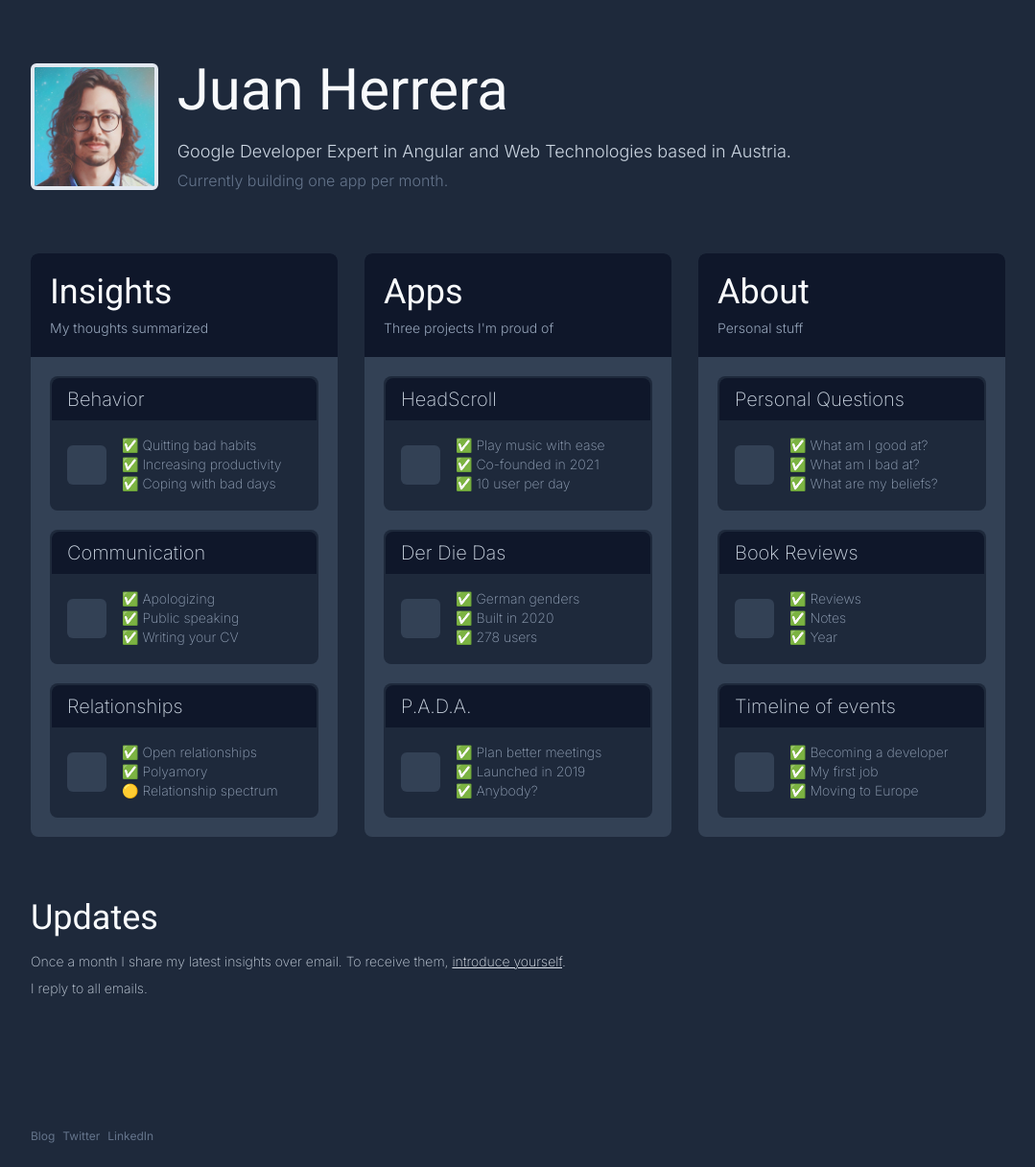
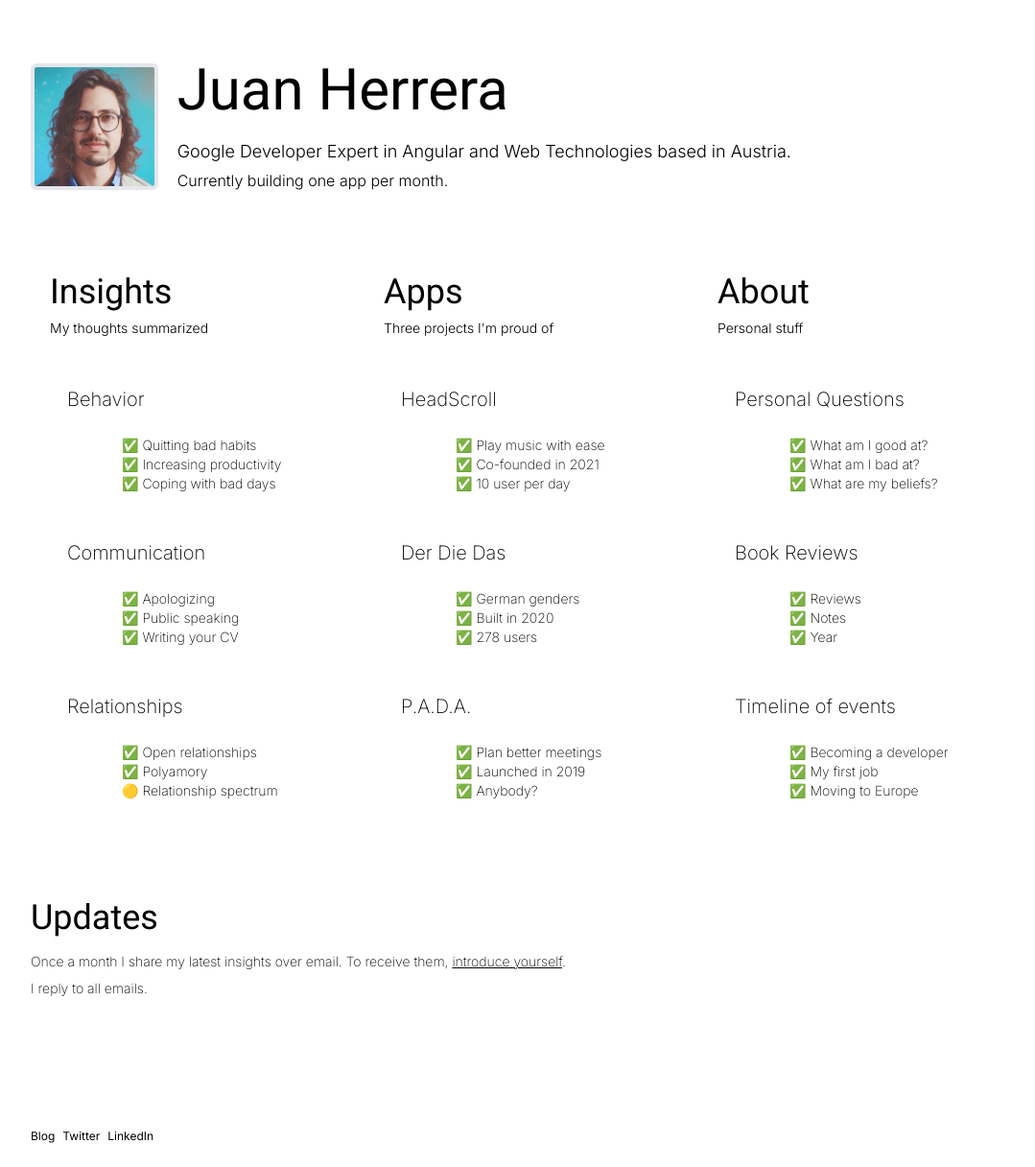
Before and after one commit to jdjuan/jdjuan.io, a Next.js app: page / in a window 1280 px wide. Shown: the whole page at 96% size, without its empty margins (96-1175 px from the left). Built offline with nearby package versions, Linux system fonts and the light colour scheme; what tailwindcss-debug-screens would draw is missing.

Commit message:
add dark mode

```diff
--- a/components/footer.tsx
+++ b/components/footer.tsx
@@ -8,9 +8,15 @@ const Footer = () => {
     { text: "LinkedIn", link: "https://www.linkedin.com/in/jdjuan" },
   ];
   return (
-    <div className='mt-16 -mb-10  pt-2 text-xs text-slate-600'>
+    <div className='mt-16 -mb-10  pt-2 text-xs dark:text-slate-600'>
       {links.map(({ text, link }) => (
-        <a key={text} href={link} target='_blank' className='col-span-1 mr-2 text-slate-500' rel='noopener noreferrer'>
+        <a
+          key={text}
+          href={link}
+          target='_blank'
+          className='col-span-1 mr-2 dark:text-slate-500'
+          rel='noopener noreferrer'
+        >
           {text}
         </a>
       ))}
--- a/components/highlight-text.tsx
+++ b/components/highlight-text.tsx
@@ -2,7 +2,7 @@ import { ReactNode } from "react";
 
 type Props = { children?: ReactNode };
 const HighlightText = ({ children }: Props) => {
-  return <span className='text-slate-200'>{children}</span>;
+  return <span className='dark:text-slate-200'>{children}</span>;
 };
 
 export default HighlightText;
--- a/components/main-layout.tsx
+++ b/components/main-layout.tsx
@@ -1,5 +1,4 @@
-import { Roboto } from "@next/font/google";
-import { Inter } from "@next/font/google";
+import { Roboto, Inter } from "@next/font/google";
 import { ReactNode } from "react";
 import Head from "next/head";
 import Footer from "./footer";
@@ -17,7 +16,7 @@ export default function MainLayout({ children }: Props) {
         <link rel='icon' href='/favicon.ico' />
       </Head>
       <main
-        className={`${inter.variable} ${roboto.variable} ${inter.className} relative select-none border-slate-200 text-sm text-slate-50`}
+        className={`${inter.variable} ${roboto.variable} ${inter.className} relative select-none text-sm dark:border-slate-200 dark:text-slate-50`}
       >
         <div className='p-6 sm:p-12 md:p-16 lg:mx-auto lg:max-w-6xl'>
           {children}
--- a/components/question-sheet.tsx
+++ b/components/question-sheet.tsx
@@ -15,24 +15,30 @@ const QuestionSheet = ({ questionSheet }: Props) => {
           {/* QUESTIONS */}
           <div className='grid max-w-5xl gap-4 md:grid-cols-2 md:gap-6'>
             {questionSheet.items.map((item) => (
-              <div className='max-w-lg rounded-md bg-slate-900 p-4 md:p-5 md:pt-4 lg:p-6 lg:pt-5' key={item.question}>
+              <div
+                className='max-w-lg rounded-md p-4 dark:bg-slate-900 md:p-5 md:pt-4 lg:p-6 lg:pt-5'
+                key={item.question}
+              >
                 {/* QUESTION */}
                 <h2 className='mb-2 text-xl font-medium md:text-2xl'>{item.question}</h2>
                 {/* ANSWER */}
                 {item.answer && (
-                  <div className='whitespace-pre-line text-xs font-light text-slate-400 sm:text-sm lg:text-base'>
+                  <div className='whitespace-pre-line text-xs font-light dark:text-slate-400 sm:text-sm lg:text-base'>
                     <item.answer></item.answer>
                   </div>
                 )}
                 {/* LIST */}
                 {item.list && (
-                  <div className='mt-4 text-xs text-slate-400'>
+                  <div className='mt-4 text-xs dark:text-slate-400'>
                     {item.list.map(({ text, link }) => (
                       <a href={link} key={text} target='_blank' rel='noreferrer'>
                         <div
-                          className={cx("mb-2 mr-2 inline-block rounded-md border border-slate-700 bg-slate-800 p-2 ", {
-                            "hover:border-slate-50": !!link,
-                          })}
+                          className={cx(
+                            "mb-2 mr-2 inline-block rounded-md border p-2 dark:border-slate-700 dark:bg-slate-800 ",
+                            {
+                              "hover:dark:border-slate-50": !!link,
+                            }
+                          )}
                         >
                           {text}
                         </div>
--- a/components/upcoming-article.tsx
+++ b/components/upcoming-article.tsx
@@ -1,8 +1,8 @@
 const UpcomingArticle = () => {
   return (
-    <p className='rounded-sm bg-slate-800 p-2 text-xs text-slate-500 sm:text-sm'>
+    <p className='rounded-sm p-2 text-xs dark:bg-slate-800 dark:text-slate-500 sm:text-sm'>
       There&apos;s an upcoming article on this topic.{" "}
-      <a className='text-slate-400 underline' href='mailto:david.juanherrera@gmail.com'>
+      <a className='underline dark:text-slate-400' href='mailto:david.juanherrera@gmail.com'>
         Introduce yourself
       </a>{" "}
       in an email get an update, or simply come back in a few weeks.
--- a/components/updates.tsx
+++ b/components/updates.tsx
@@ -2,14 +2,14 @@ const Updates = () => {
   return (
     <div className='mb-16 text-sm'>
       <h2 className='mb-4 font-headline text-4xl'>Updates</h2>
-      <p className='font-extralight text-slate-300'>
+      <p className='font-extralight dark:text-slate-300'>
         Once a month I share my latest insights over email. To receive them,{" "}
-        <a className='text-slate-200 underline' href='mailto:david.juanherrera@gmail.com'>
+        <a className='underline dark:text-slate-200' href='mailto:david.juanherrera@gmail.com'>
           introduce yourself
         </a>
         .
       </p>
-      <p className='mt-2 font-extralight text-slate-300'>I reply to all emails.</p>
+      <p className='mt-2 font-extralight dark:text-slate-300'>I reply to all emails.</p>
     </div>
   );
 };
--- a/pages/_document.tsx
+++ b/pages/_document.tsx
@@ -6,7 +6,7 @@ export default function Document() {
   return (
     <Html lang='en'>
       <Head></Head>
-      <body className={cx("bg-slate-800", { "debug-screens": isDev })}>
+      <body className={cx("dark:bg-slate-800", { "debug-screens": isDev })}>
         <Main />
         <NextScript />
       </body>
--- a/pages/books.tsx
+++ b/pages/books.tsx
@@ -21,11 +21,11 @@ export const Books: NextPageWithLayout = () => {
             href={link}
             key={title}
             target='_blank'
-            className='relative box-border flex max-w-sm cursor-pointer rounded-xl border-2 border-transparent border-slate-800 bg-slate-900 p-4 hover:border-slate-50 sm:max-w-lg sm:p-5 lg:max-w-full'
+            className='relative box-border flex max-w-sm cursor-pointer rounded-xl border-2 border-transparent p-4 dark:border-slate-800 dark:bg-slate-900 hover:dark:border-slate-50 sm:max-w-lg sm:p-5 lg:max-w-full'
           >
             {/* RATING */}
             <div className='absolute -top-3 -left-3 w-12'>
-              <p className='flex aspect-square items-center justify-center rounded-lg border-2 border-slate-100 bg-slate-800 text-base font-medium text-slate-50  '>
+              <p className='flex aspect-square items-center justify-center rounded-lg border-2 text-base font-medium dark:border-slate-100 dark:bg-slate-800 dark:text-slate-50  '>
                 {rating}/5
               </p>
             </div>
@@ -35,14 +35,14 @@ export const Books: NextPageWithLayout = () => {
               alt='Picture of the author'
               width='100'
               height='0'
-              className='mr-4 h-32 w-20 max-w-xs rounded-md border-slate-100 sm:mr-5'
+              className='mr-4 h-32 w-20 max-w-xs rounded-md dark:border-slate-100 sm:mr-5'
             />
             {/* CONTENT */}
             <div>
               {/* META DATA */}
               <div className='mb-4 font-light'>
                 <p
-                  className={cx("-mt-1 w-fit font-headline text-lg capitalize text-slate-100 sm:text-2xl", {
+                  className={cx("-mt-1 w-fit font-headline text-lg capitalize dark:text-slate-100 sm:text-2xl", {
                     "mb-7": !isTitleShort(title) && !!comment,
                   })}
                 >
@@ -50,16 +50,16 @@ export const Books: NextPageWithLayout = () => {
                 </p>
                 {(isTitleShort(title) || !comment) && (
                   <>
-                    <p className='text-sm capitalize text-slate-400 sm:text-base'>{author}</p>
-                    <p className='text-xs capitalize text-slate-600 sm:text-sm'>Read in {yearRead}</p>
+                    <p className='text-sm capitalize dark:text-slate-400 sm:text-base'>{author}</p>
+                    <p className='text-xs capitalize dark:text-slate-600 sm:text-sm'>Read in {yearRead}</p>
                   </>
                 )}
               </div>
               {/* COMMENT */}
               {!!comment && (
-                <p className='rounded-md bg-slate-800 p-2 text-xs sm:text-sm'>
+                <p className='rounded-md p-2 text-xs dark:bg-slate-800 sm:text-sm'>
                   <span className='font-medium'>Note:</span>{" "}
-                  <span className='font-light text-slate-300'>{comment}</span>
+                  <span className='font-light dark:text-slate-300'>{comment}</span>
                 </p>
               )}
             </div>
--- a/pages/index.tsx
+++ b/pages/index.tsx
@@ -15,46 +15,46 @@ export const Home: NextPageWithLayout = () => {
         <Image
           src={profilePic}
           alt='Picture of the author'
-          className='col-span-3 rounded-md border-2 border-slate-200 sm:row-span-2 sm:border-4 md:col-span-2 lg:col-span-2'
+          className='col-span-3 rounded-md border-2 dark:border-slate-200 sm:row-span-2 sm:border-4 md:col-span-2 lg:col-span-2'
         />
         <div className='col-span-9 md:col-span-10 lg:col-span-9'>
           <h1 className='font-headline text-4xl sm:text-5xl lg:text-6xl'>Juan Herrera</h1>
         </div>
-        <div className='col-span-full font-light text-slate-300 sm:col-span-9 sm:col-start-4 md:col-start-3'>
+        <div className='col-span-full font-light dark:text-slate-300 sm:col-span-9 sm:col-start-4 md:col-start-3'>
           <p className='mb-1 lg:text-lg'>Google Developer Expert in Angular and Web Technologies based in Austria.</p>
-          <p className='text-slate-500 lg:text-base'>Currently building one app per month.</p>
+          <p className='dark:text-slate-500 lg:text-base'>Currently building one app per month.</p>
         </div>
       </div>
       {/* END INTRO */}
       {/* HIGHLIGHTS */}
       <div className='grid gap-10 md:grid-cols-2 md:gap-6 lg:grid-cols-3 lg:gap-5'>
         {highlights.map((highlight) => (
-          <div className='max-w-xs rounded-lg bg-slate-700' key={highlight.title}>
-            <div className='rounded-t-lg bg-slate-900 p-4 md:p-5'>
+          <div className='max-w-xs rounded-lg dark:bg-slate-700' key={highlight.title}>
+            <div className='rounded-t-lg p-4 dark:bg-slate-900 md:p-5'>
               <h2 className='mb-2 font-headline text-2xl md:text-3xl lg:text-4xl'>{highlight.title}</h2>
-              <p className='text-sm font-light text-slate-400'>{highlight.description}</p>
+              <p className='text-sm font-light dark:text-slate-400'>{highlight.description}</p>
             </div>
             {/* HIGHLIGHTS GRID */}
             <div className='grid gap-4 p-4 md:gap-5 md:p-5'>
               {/* HIGHLIGHT BLOCK */}
               {highlight.items.map(({ title, link, isExternalLink, topics }) => (
                 <Link passHref={isExternalLink} key={title} target={isExternalLink ? "_blank" : "_self"} href={link}>
-                  <div className='bordder box-border grid max-w-xs grid-cols-12 items-center gap-3 rounded-lg border-2 border-transparent bg-slate-800 transition hover:border-slate-50 sm:gap-4'>
+                  <div className='bordder box-border grid max-w-xs grid-cols-12 items-center gap-3 rounded-lg border-2 border-transparent transition dark:bg-slate-800 hover:dark:border-slate-50 sm:gap-4'>
                     {/* HIGHLIGHT TITLE */}
                     <h3
-                      className='col-span-full rounded-t-lg bg-slate-900 px-3
-                    py-1.5 text-lg font-extralight  text-slate-300 sm:px-4 sm:py-2 md:text-xl'
+                      className='col-span-full rounded-t-lg px-3 py-1.5
+                    text-lg font-extralight dark:bg-slate-900  dark:text-slate-300 sm:px-4 sm:py-2 md:text-xl'
                     >
                       {title}
                     </h3>
                     {/* HIGHLIGHT ICON */}
                     <div className='col-span-3 pl-3 pb-3 sm:pl-4 sm:pb-4'>
-                      <div className='aspect-square w-full rounded-md bg-slate-700 bg-clip-content'></div>
+                      <div className='aspect-square w-full rounded-md bg-clip-content dark:bg-slate-700'></div>
                     </div>
                     {/* HIGHLIGHT TOPICS */}
                     <div className='col-span-9 pr-4 pb-4'>
                       {topics.map((topic) => (
-                        <p className='text-xs font-extralight text-slate-400 sm:text-sm' key={topic}>
+                        <p className='text-xs font-extralight dark:text-slate-400 sm:text-sm' key={topic}>
                           {topic}
                         </p>
                       ))}
--- a/pages/timeline.tsx
+++ b/pages/timeline.tsx
@@ -23,7 +23,7 @@ const Timeline = () => {
     <>
       <Navbar></Navbar>
       <h1 className='mb-6 font-headline text-4xl md:mb-10'>Timeline</h1>
-      <div className='text-slate-300'>Each square is a year of my life:</div>
+      <div className='dark:text-slate-300'>Each square is a year of my life:</div>
       <br />
       {/* YEAR BOXES */}
       <div className='grid max-w-sm gap-8 sm:max-w-full sm:grid-cols-2'>
@@ -40,12 +40,12 @@ const Timeline = () => {
               <div
                 onClick={(e) => withEvents && prevent(select, yearTimeline)(e)}
                 className={cx(
-                  "flex aspect-square flex-col items-center justify-center rounded-md bg-slate-900 text-base text-slate-300 last:bg-slate-800 sm:text-lg lg:text-xl ",
+                  "flex aspect-square flex-col items-center justify-center rounded-md text-base dark:bg-slate-900 dark:text-slate-300 last:dark:bg-slate-800 sm:text-lg lg:text-xl ",
                   {
                     "cursor-pointer": withEvents,
-                    "text-slate-700": notSelectedWithouEvents,
-                    "border-0 hover:border-2 hover:border-slate-200": notSelectedWithEvents,
-                    "scale-110 border-2 border-slate-50 text-slate-50 transition": selected,
+                    "dark:text-slate-700": notSelectedWithouEvents,
+                    "border-0 hover:border-2 hover:dark:border-slate-200": notSelectedWithEvents,
+                    "scale-110 border-2 transition dark:border-slate-50 dark:text-slate-50": selected,
                   }
                 )}
                 key={index}
@@ -57,9 +57,9 @@ const Timeline = () => {
                     <span
                       key={indexEvent}
                       className={cx(
-                        "mr-0.5 aspect-square w-1 rounded-full bg-slate-700 transition-colors last:mr-0 lg:mt-1",
+                        "mr-0.5 aspect-square w-1 rounded-full transition-colors last:mr-0 dark:bg-slate-700 lg:mt-1",
                         {
-                          "bg-slate-100": selectedYearTimeline?.year === index,
+                          "dark:bg-slate-100": selectedYearTimeline?.year === index,
                         }
                       )}
                     ></span>
@@ -71,15 +71,18 @@ const Timeline = () => {
         </div>
         {/* HIGHLIGHTS */}
         {selectedYearTimeline !== undefined && (
-          <div className='self-start rounded-md bg-slate-900 p-5 pt-4 md:p-7 md:pt-6'>
+          <div className='self-start rounded-md p-5 pt-4 dark:bg-slate-900 md:p-7 md:pt-6'>
             <div className='mb-3 text-lg font-medium sm:mb-4 sm:text-xl lg:mb-5 lg:text-2xl'>
               When I was {selectedYearTimeline?.year + 1 || 0}
             </div>
             {selectedYearTimeline?.highlights.map((highlight, index) => (
-              <div key={index} className='mb-4 rounded-md bg-slate-800 p-3 text-xs last:mb-0 md:text-sm lg:text-base'>
+              <div
+                key={index}
+                className='mb-4 rounded-md p-3 text-xs last:mb-0 dark:bg-slate-800 md:text-sm lg:text-base'
+              >
                 <highlight.text></highlight.text>
                 {highlight.subtext && (
-                  <div className='mt-2 text-xs font-light text-slate-400 lg:text-sm'>{highlight.subtext}</div>
+                  <div className='mt-2 text-xs font-light dark:text-slate-400 lg:text-sm'>{highlight.subtext}</div>
                 )}
               </div>
             ))}
```
